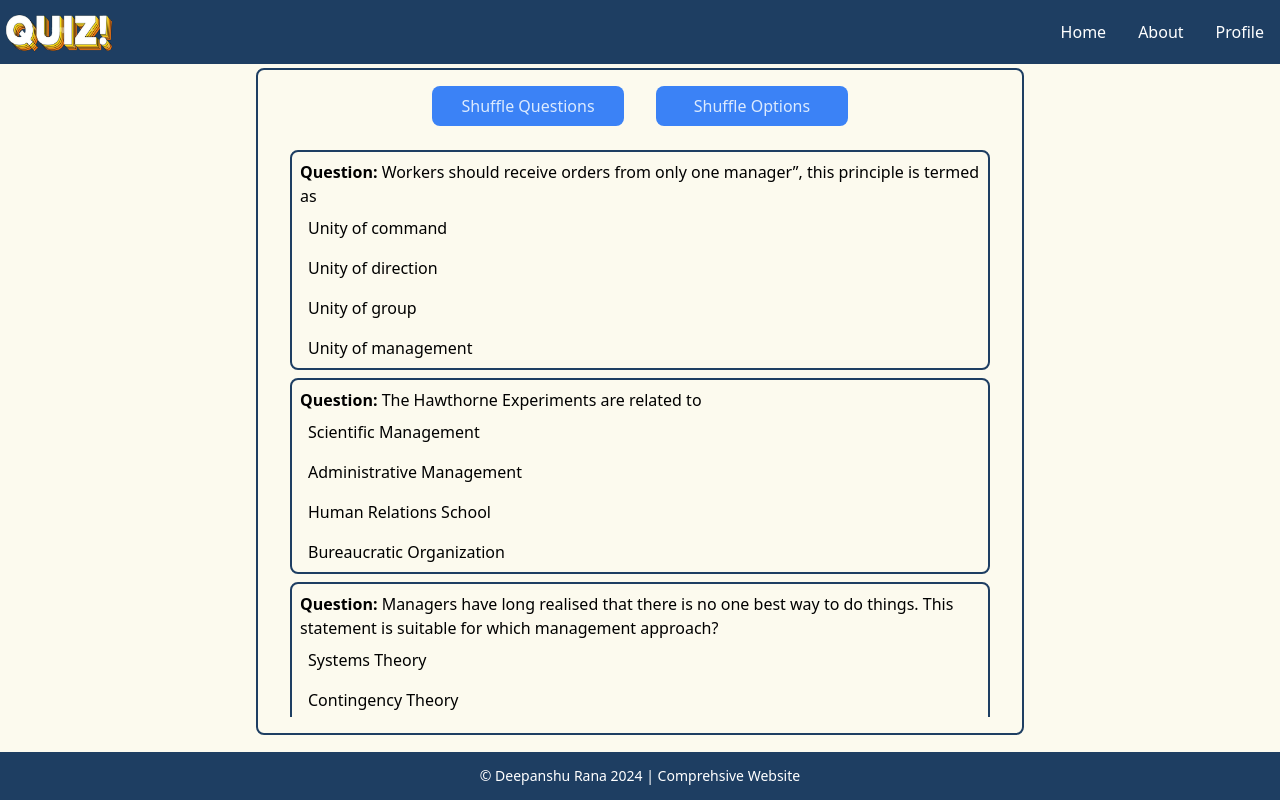
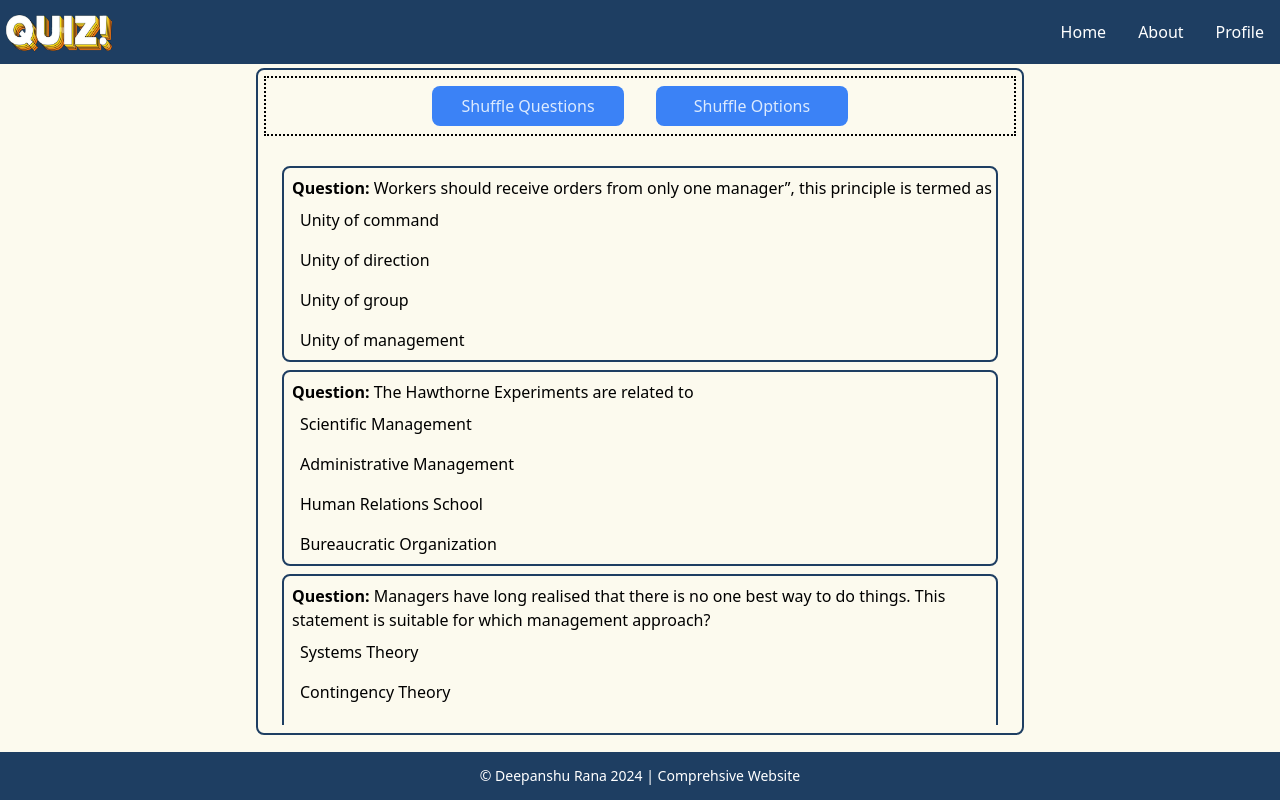
Before and after one commit to himieee/comprehensive_exam, a React (Create React App) app: page /quiz in a window 1280 px wide. Built offline with nearby package versions, Linux system fonts and the light colour scheme.

Commit message:
styling changes on shuffle buttons

```diff
--- a/src/Components/Home.js
+++ b/src/Components/Home.js
@@ -1,6 +1,5 @@
 import React from "react";
 import Lottie from "react-lottie";
-// import comprehensivequiz from "../Assets/comprehensivequiz.json";
 import comprehensivequizupdated from "../Assets/comprehensivequizupdated.json";
 import { Link} from "react-router-dom";
 
--- a/src/Components/Quiz.js
+++ b/src/Components/Quiz.js
@@ -19,13 +19,13 @@ const Quiz = () => {
   return (
     <div className="w-full h-screen flex bg-[#FCFAEE] justify-center">
       <div
-        className="border-2 rounded-lg w-3/5 h-5/6 border-[#1E3E62] my-1 flex flex-col overflow-y-auto p-4"
+        className="border-2 rounded-lg w-3/5 h-5/6 border-[#1E3E62] my-1 flex flex-col overflow-y-auto p-2"
         style={{
           scrollbarWidth: "thin",
           scrollbarColor: "#FCFAEE,",
         }}
       >
-      <div className="flex justify-center">
+      <div className="flex justify-center outline-dotted outline-2 p-2 mb-2">
       <button className="w-48 rounded-lg px-4 py-2 bg-blue-500 text-blue-100 hover:bg-blue-600 duration-300 mx-4" onClick={handleshuffleQuestions}>Shuffle Questions</button>
       <button className="w-48 rounded-lg px-4 py-2 bg-blue-500 text-blue-100 hover:bg-blue-600 duration-300 mx-4" onClick={handleShuffleOptions}>Shuffle Options</button>
       </div>
```
